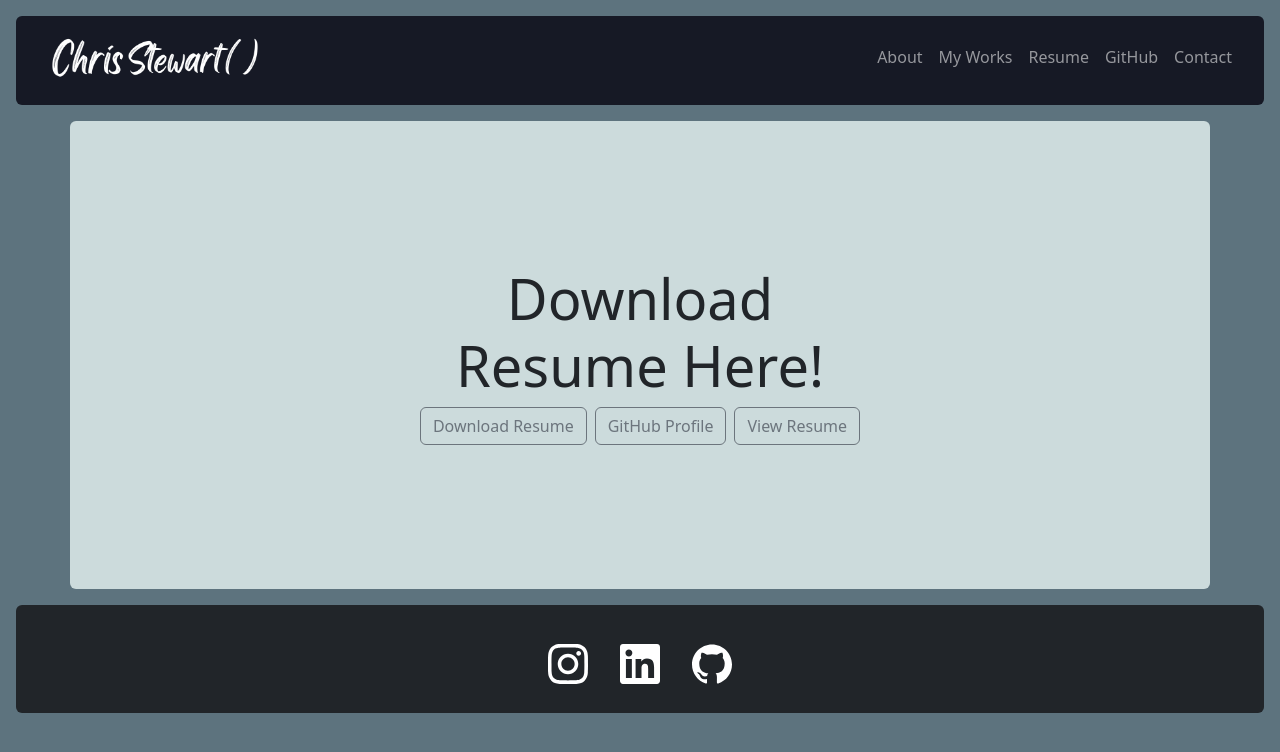
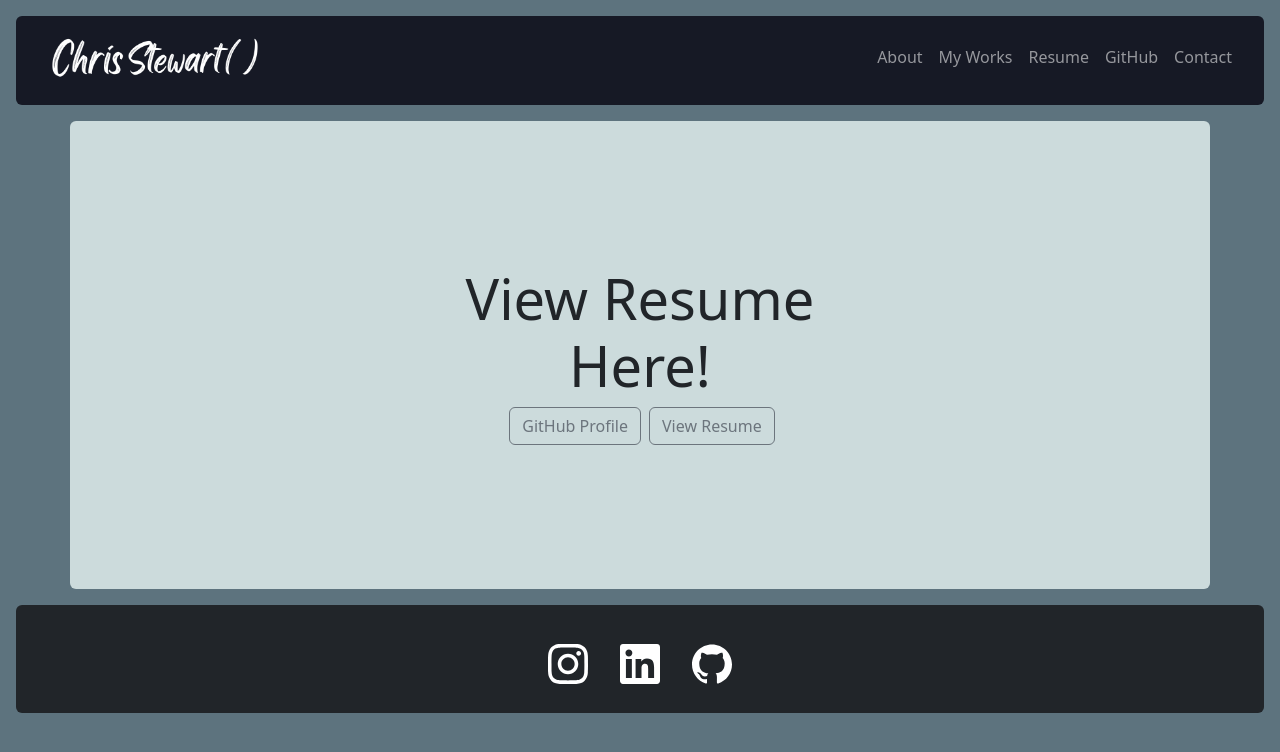
Before and after one commit to mcstewart76/Portfolio-React, a React (Create React App) app in the folder client/: page /#/Resume in a window 1280 px wide. Shown: the top 752 px of the page. Built offline with nearby package versions, Linux system fonts and the light colour scheme.

Commit message:
Updated resume page and resume

```diff
--- a/client/src/components/pages/Resume.js
+++ b/client/src/components/pages/Resume.js
@@ -4,7 +4,7 @@ import React, {useState}  from 'react'
 
 export default function Resume() {
 
-   const [downloadState, downloaded] = useState("Download Resume Here!");
+   const [downloadState, downloaded] = useState("View Resume Here!");
 
 
 
@@ -13,9 +13,9 @@ export default function Resume() {
             <div className="position-relative overflow-hidden p-3 p-md-5 m-md-3 text-center resumeCard">
                 <div className="col-md-7 p-lg-5 mx-auto my-5">
                     <h1 className="display-4 font-weight-normal" id="resDown">{downloadState}</h1>
-                    <a className="btn btn-outline-secondary me-1" href="../pdf/ChrisStewartResume.pdf" download
+                    {/* <a className="btn btn-outline-secondary me-1" href="../pdf/ChrisStewartResume.pdf" download
                      onClick={() => downloaded("Resume Downloaded!")}>
-                         Download Resume</a>
+                         Download Resume</a> */}
                     <a className="btn btn-outline-secondary mx-1" href="https://github.com/mcstewart76">GitHub Profile</a>
                     <a className="btn btn-outline-secondary ms-1" target="_blank" rel="noreferrer" href="https://raw.githubusercontent.com/mcstewart76/Portfolio-React/main/client/src/components/pdf/ChrisStewartResume.pdf">View Resume</a>
                 </div>
```
Also changed, not shown: 1 other file (tests, documents, lock files or other folders).
